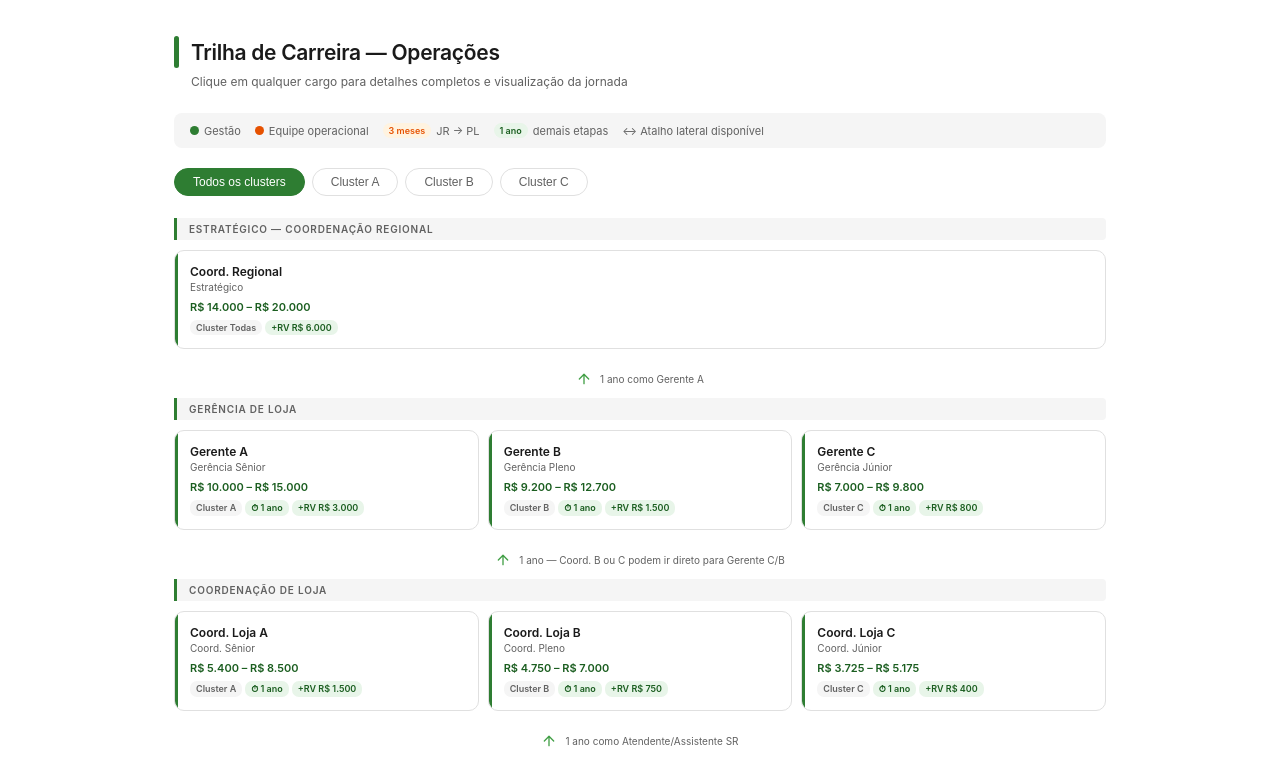
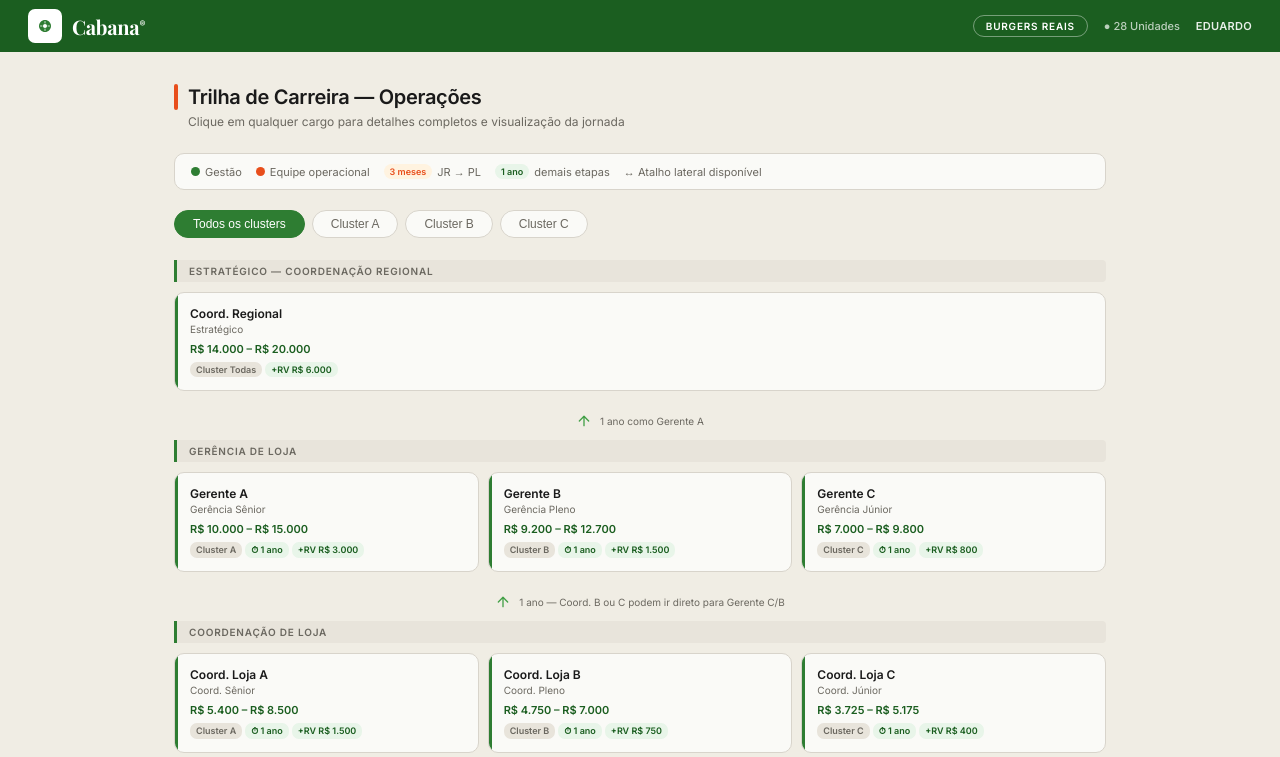
Before and after one commit to Eduardocurti/Trilha, a plain HTML site: page index.html in a window 1280 px wide. Shown: the top 757 px of the page. Drawn offline with nearby package versions, Linux system fonts and the light colour scheme.

Commit message:
Add files via upload

```diff
--- a/index.html
+++ b/index.html
@@ -4,31 +4,55 @@
 <meta charset="UTF-8">
 <meta name="viewport" content="width=device-width, initial-scale=1.0">
 <title>Trilha de Carreira — Operações Cabana Burger</title>
+<link rel="preconnect" href="https://fonts.googleapis.com">
+<link href="https://fonts.googleapis.com/css2?family=Playfair+Display:wght@700&family=Inter:wght@400;500;600&display=swap" rel="stylesheet">
 <style>
 *{box-sizing:border-box;margin:0;padding:0}
-body{font-family:-apple-system,BlinkMacSystemFont,'Segoe UI',Roboto,sans-serif;background:#fff;color:#1a1a1a}
+body{font-family:'Inter',system-ui,sans-serif;background:#F0EDE4;color:#1a1a1a;min-height:100vh;display:flex;flex-direction:column}
 :root{
   --green:#2E7D32;--green-light:#E8F5E9;--green-mid:#43A047;--green-dark:#1B5E20;
-  --orange:#E65100;--orange-light:#FFF3E0;--orange-mid:#F57C00;
-  --gray:#F5F5F5;--gray-b:#E0E0E0;--text-s:#616161;--white:#fff
+  --orange:#E84E1B;--orange-light:#FFF3E0;--orange-mid:#F57C00;
+  --cream:#F0EDE4;--cream-card:#FAFAF7;
+  --gray:#E8E4DB;--gray-b:#D8D4CB;--text-s:#6B6860;--white:#fff
 }
-.page{max-width:980px;margin:0 auto;padding:36px 24px}
 
-/* HEADER */
-.header{display:flex;align-items:center;gap:12px;margin-bottom:6px}
-.accent-bar{width:5px;height:32px;background:var(--green);border-radius:3px;flex-shrink:0}
-h1{font-size:21px;font-weight:600;letter-spacing:-.3px;color:#1a1a1a}
-.subtitle{font-size:12px;color:var(--text-s);margin-bottom:24px;padding-left:17px}
+/* ── NAVBAR ── */
+.navbar{background:#1B5E20;height:52px;display:flex;align-items:center;justify-content:space-between;padding:0 28px;position:sticky;top:0;z-index:100}
+.nav-left{display:flex;align-items:center;gap:10px}
+.nav-logo-icon{width:34px;height:34px;background:#fff;border-radius:7px;display:flex;align-items:center;justify-content:center;flex-shrink:0}
+.nav-logo-icon svg{width:20px;height:20px}
+.nav-brand{font-family:'Playfair Display',Georgia,serif;font-size:20px;color:#fff;letter-spacing:-.3px}
+.nav-brand sup{font-family:'Inter',sans-serif;font-size:9px;vertical-align:super;letter-spacing:0}
+.nav-right{display:flex;align-items:center;gap:16px}
+.nav-tag{font-size:10px;font-weight:600;letter-spacing:.8px;color:#fff;border:1px solid rgba(255,255,255,.4);padding:4px 12px;border-radius:20px;text-transform:uppercase}
+.nav-units{font-size:11px;color:rgba(255,255,255,.7);font-weight:500}
+.nav-name{font-size:11px;color:rgba(255,255,255,.9);font-weight:600;letter-spacing:.3px;text-transform:uppercase}
+
+/* ── PAGE ── */
+.page{max-width:980px;margin:0 auto;padding:32px 24px;flex:1}
+
+/* ── PAGE HEADER ── */
+.page-header{margin-bottom:24px}
+.page-header-inner{display:flex;align-items:center;gap:10px;margin-bottom:4px}
+.accent-bar{width:4px;height:26px;background:var(--orange);border-radius:2px;flex-shrink:0}
+h1{font-family:'Inter',sans-serif;font-size:20px;font-weight:600;letter-spacing:-.3px;color:#1a1a1a}
+.subtitle{font-size:12px;color:var(--text-s);padding-left:14px}
+
+/* ── FOOTER ── */
+.footer{background:var(--orange);padding:22px 28px;text-align:center}
+.footer-brand{font-family:'Playfair Display',Georgia,serif;font-size:22px;color:#fff;letter-spacing:-.2px}
+.footer-brand sup{font-family:'Inter',sans-serif;font-size:10px;vertical-align:super;letter-spacing:0}
+.footer-sub{font-size:11px;color:rgba(255,255,255,.85);letter-spacing:1.5px;text-transform:uppercase;margin-top:3px;font-weight:500}
 
 /* LEGEND */
-.legend{display:flex;gap:14px;flex-wrap:wrap;padding:10px 16px;background:var(--gray);border-radius:8px;margin-bottom:20px}
+.legend{display:flex;gap:14px;flex-wrap:wrap;padding:10px 16px;background:var(--cream-card);border:1px solid var(--gray-b);border-radius:10px;margin-bottom:20px}
 .leg{display:flex;align-items:center;gap:5px;font-size:11px;color:var(--text-s)}
 .leg-dot{width:9px;height:9px;border-radius:50%}
 .leg-pill{font-size:9px;padding:2px 6px;border-radius:8px;font-weight:600}
 
 /* CLUSTER TABS */
 .tabs{display:flex;gap:7px;flex-wrap:wrap;margin-bottom:22px}
-.tab{padding:6px 18px;border-radius:20px;border:1.5px solid var(--gray-b);font-size:12px;font-weight:500;cursor:pointer;background:#fff;color:var(--text-s);transition:all .18s}
+.tab{padding:6px 18px;border-radius:20px;border:1.5px solid var(--gray-b);font-size:12px;font-weight:500;cursor:pointer;background:var(--cream-card);color:var(--text-s);transition:all .18s}
 .tab.on{background:var(--green);color:#fff;border-color:var(--green)}
 .tab:hover:not(.on){border-color:var(--green);color:var(--green)}
 
@@ -39,7 +63,7 @@ h1{font-size:21px;font-weight:600;letter-spacing:-.3px;color:#1a1a1a}
 .cards-row{display:flex;gap:9px;flex-wrap:wrap}
 
 /* CARD */
-.card{background:#fff;border:1px solid var(--gray-b);border-radius:10px;padding:13px 15px;min-width:150px;flex:1;cursor:pointer;transition:all .2s;position:relative;overflow:hidden}
+.card{background:var(--cream-card);border:1px solid var(--gray-b);border-radius:10px;padding:13px 15px;min-width:150px;flex:1;cursor:pointer;transition:all .2s;position:relative;overflow:hidden}
 .card::before{content:'';position:absolute;top:0;left:0;width:3px;height:100%;background:var(--green)}
 .card.eq::before{background:var(--orange)}
 .card:hover{box-shadow:0 4px 18px rgba(46,125,50,.13);transform:translateY(-2px)}
@@ -62,7 +86,7 @@ h1{font-size:21px;font-weight:600;letter-spacing:-.3px;color:#1a1a1a}
 .arrow-sep span{font-size:10px;color:var(--text-s)}
 
 /* DETAIL PANEL */
-.detail{border:1.5px solid var(--gray-b);border-radius:14px;margin-top:10px;overflow:hidden;display:none;animation:slide-in .22s ease}
+.detail{border:1.5px solid var(--gray-b);border-radius:14px;margin-top:10px;overflow:hidden;display:none;animation:slide-in .22s ease;background:var(--cream-card)}
 .detail.open{display:block}
 @keyframes slide-in{from{opacity:0;transform:translateY(6px)}to{opacity:1;transform:translateY(0)}}
 
@@ -80,7 +104,7 @@ h1{font-size:21px;font-weight:600;letter-spacing:-.3px;color:#1a1a1a}
 .comp-section{}
 .sec-label{font-size:10px;font-weight:600;text-transform:uppercase;letter-spacing:.6px;color:var(--text-s);margin-bottom:9px}
 .comp-boxes{display:grid;grid-template-columns:repeat(3,1fr);gap:6px;margin-bottom:11px}
-.comp-box{background:var(--gray);border-radius:8px;padding:9px 8px;text-align:center}
+.comp-box{background:var(--gray);border-radius:8px;padding:9px 8px;text-align:center;border:1px solid var(--gray-b)}
 .comp-box .lbl{font-size:9px;color:var(--text-s);margin-bottom:3px}
 .comp-box .val{font-size:13px;font-weight:600;color:#1a1a1a}
 .comp-box .val.orange{color:var(--orange)}
@@ -109,7 +133,6 @@ h1{font-size:21px;font-weight:600;letter-spacing:-.3px;color:#1a1a1a}
 
 .tl-outer{overflow-x:auto;padding-bottom:6px}
 .tl-canvas{position:relative;min-width:640px}
-
 /* horizontal spine */
 .tl-spine{position:absolute;top:36px;left:0;right:0;height:2px;background:linear-gradient(to right, var(--green-mid), var(--green-dark))}
 
@@ -136,7 +159,7 @@ h1{font-size:21px;font-weight:600;letter-spacing:-.3px;color:#1a1a1a}
 .tl-time.blank{background:transparent;color:transparent}
 
 /* card below dot */
-.tl-card{background:#fff;border:1px solid var(--gray-b);border-radius:8px;padding:8px 10px;margin-top:7px;width:calc(100% - 10px);text-align:center;cursor:pointer;transition:all .18s;position:relative;overflow:hidden}
+.tl-card{background:var(--cream-card);border:1px solid var(--gray-b);border-radius:8px;padding:8px 10px;margin-top:7px;width:calc(100% - 10px);text-align:center;cursor:pointer;transition:all .18s;position:relative;overflow:hidden}
 .tl-card::before{content:'';position:absolute;bottom:0;left:0;right:0;height:2.5px;background:var(--green)}
 .tl-card.eq::before{background:var(--orange)}
 .tl-card.current-card{border-color:var(--green);box-shadow:0 0 0 2px var(--green-light)}
@@ -162,13 +185,36 @@ h1{font-size:21px;font-weight:600;letter-spacing:-.3px;color:#1a1a1a}
 </style>
 </head>
 <body>
+
+<!-- NAVBAR -->
+<nav class="navbar">
+  <div class="nav-left">
+    <div class="nav-logo-icon">
+      <svg viewBox="0 0 40 40" fill="none" xmlns="http://www.w3.org/2000/svg">
+        <rect width="40" height="40" rx="8" fill="#fff"/>
+        <path d="M20 8C13.373 8 8 13.373 8 20s5.373 12 12 12 12-5.373 12-12S26.627 8 20 8z" fill="#2E7D32"/>
+        <path d="M16 20c0-2.21 1.79-4 4-4s4 1.79 4 4-1.79 4-4 4-4-1.79-4-4z" fill="#fff"/>
+        <path d="M20 14v-3M20 29v-3M14 20h-3M29 20h-3" stroke="#fff" stroke-width="1.5" stroke-linecap="round"/>
+      </svg>
+    </div>
+    <span class="nav-brand">Cabana<sup>®</sup></span>
+  </div>
+  <div class="nav-right">
+    <span class="nav-tag">Burgers Reais</span>
+    <span class="nav-units">● 28 Unidades</span>
+    <span class="nav-name">Eduardo</span>
+  </div>
+</nav>
+
 <div class="page">
 
-  <div class="header">
-    <div class="accent-bar"></div>
-    <h1>Trilha de Carreira — Operações</h1>
+  <div class="page-header">
+    <div class="page-header-inner">
+      <div class="accent-bar"></div>
+      <h1>Trilha de Carreira — Operações</h1>
+    </div>
+    <p class="subtitle">Clique em qualquer cargo para detalhes completos e visualização da jornada</p>
   </div>
-  <p class="subtitle">Clique em qualquer cargo para detalhes completos e visualização da jornada</p>
 
   <div class="legend">
     <div class="leg"><div class="leg-dot" style="background:var(--green)"></div>Gestão</div>
@@ -600,7 +646,7 @@ function buildTimeline(key) {
       // Card below dot
       const cw = stopW - 10;
       const cx0 = cx - cw / 2;
-      const cardFill = isCur ? '#E8F5E9' : isTop ? '#1B5E20' : '#fff';
+      const cardFill = isCur ? '#E8F5E9' : isTop ? '#1B5E20' : '#FAFAF7';
       const cardStroke = isCur ? '#2E7D32' : isTop ? '#1B5E20' : isEq ? '#F57C00' : '#C8E6C9';
       const sw = isCur || isTop ? 1.5 : 1;
 
@@ -805,5 +851,12 @@ function closeDetail() {
 /* ─── INIT ─── */
 renderBoard();
 </script>
+
+<!-- FOOTER -->
+<footer class="footer">
+  <div class="footer-brand">Cabana<sup>®</sup></div>
+  <div class="footer-sub">Burgers Reais &nbsp;·&nbsp; Hub Operacional &nbsp;·&nbsp; 2026</div>
+</footer>
+
 </body>
 </html>
```
